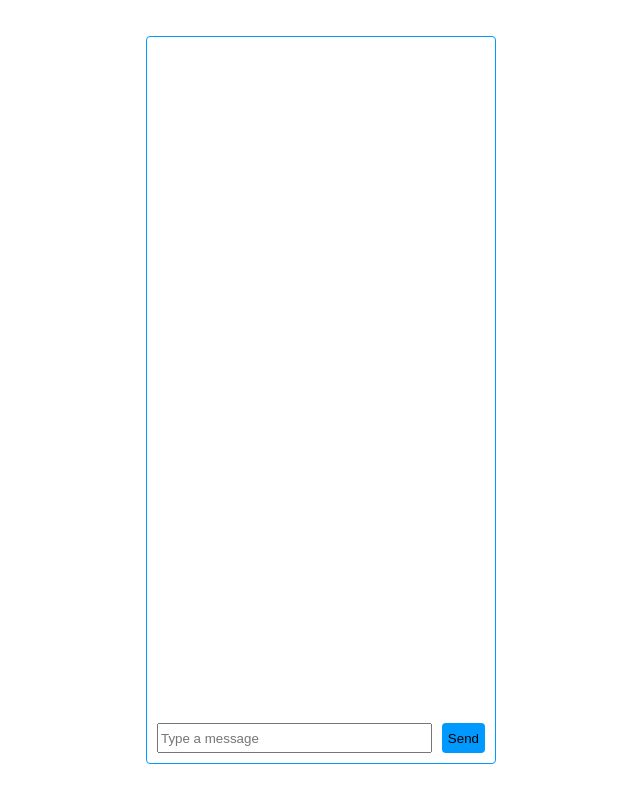
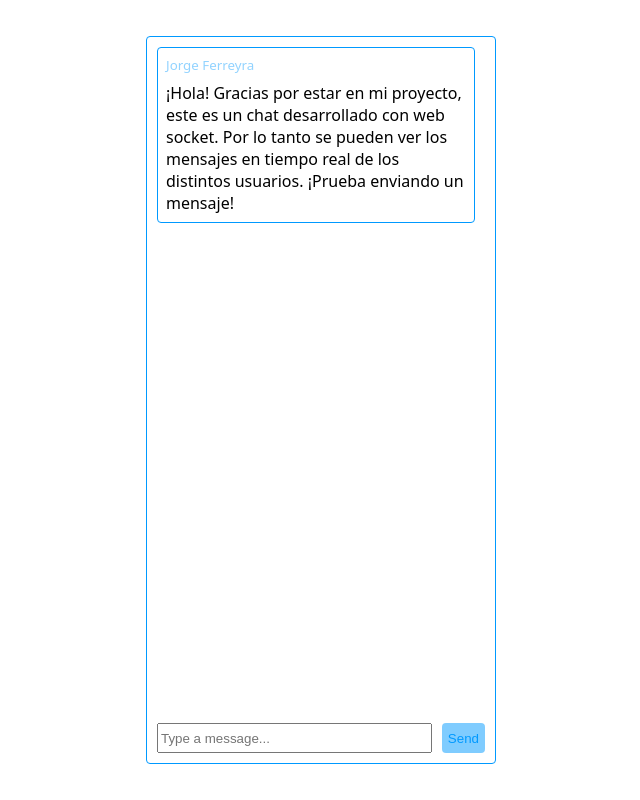
Before and after one commit to jorge-ferreyra/real-time-chat, a website: page client/index.html in a window 1280 px wide. Shown: the whole page, without its empty margins (319-959 px from the left). Drawn offline with Linux system fonts and the light colour scheme.

Commit message:
Editting styles

```diff
--- a/client/index.html
+++ b/client/index.html
@@ -118,10 +118,11 @@
 
     #form > button {
       height: 30px;
-      background: #09f;
+      background: rgba(0, 153, 255, 0.5);
       border: 0;
       padding: 6px;
       border-radius: 4px;
+      color: #09f;
     }
 
     #messages {
@@ -138,11 +139,19 @@
       gap: 10px;
     }
 
+    #messages::-webkit-scrollbar {
+      width: 6px;
+      background: rgba(10, 10, 10, .5);
+    }
+
+    #messages::-webkit-scrollbar-thumb {
+      background: rgba(0, 153, 255, 0.5);
+      border-radius: 10px;
+      border: 1px solid #09f;
+    }
+
     .message {
-      max-width: 300px;
-      white-space: pre-wrap;
-      word-wrap: break-word;
-      overflow-wrap: break-word;
+      width: 100%;
       border: 1px solid #09f;
       border-radius: 4px;
       padding: 8px;
@@ -161,6 +170,10 @@
       flex-grow: 2;
     }
 
+    .message > small {
+      color: rgba(130, 205, 255, 0.87);
+    }
+
     .main-content-message {
       width: 100%;
       height: fit-content;
@@ -173,9 +186,18 @@
 </head>
 <body>
   <section id="chat">
-    <ul id="messages"></ul>
-    <form id="form" action="">
-      <input type="text" name="message" id="input" placeholder="Type a message" autocomplete="off">
+    <ul id="messages">
+      <li class='message'>
+        <small>Jorge Ferreyra</small>
+        <div class='main-content-message'>
+          <p>¡Hola! Gracias por estar en mi proyecto, este es un chat desarrollado con web socket. Por lo tanto se pueden ver
+            los mensajes en tiempo real de los distintos usuarios. ¡Prueba enviando un mensaje!
+          </p>
+        </div>
+      </li>
+    </ul>
+    <form id="form">
+      <input type="text" name="message" id="input" placeholder="Type a message..." autocomplete="off">
       <button type="submit">Send</button>
     </form>
   </section>
```
